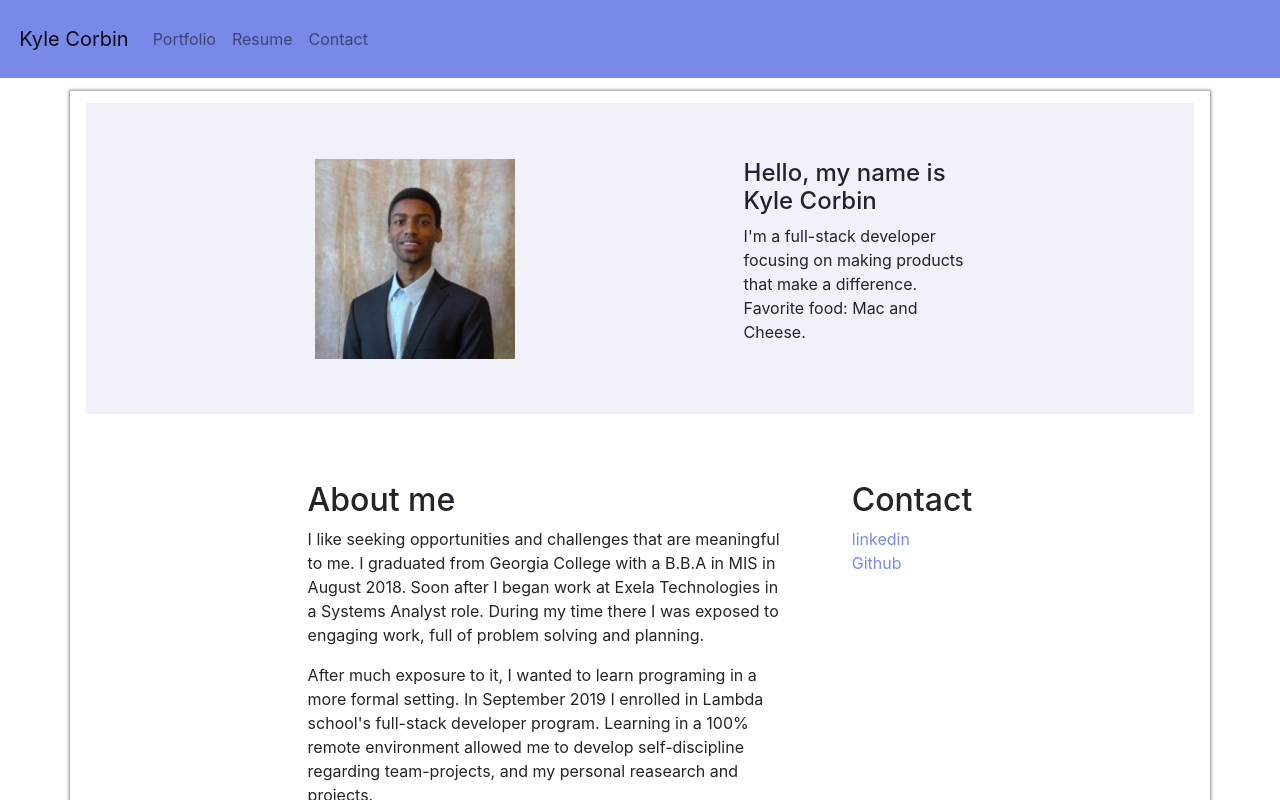
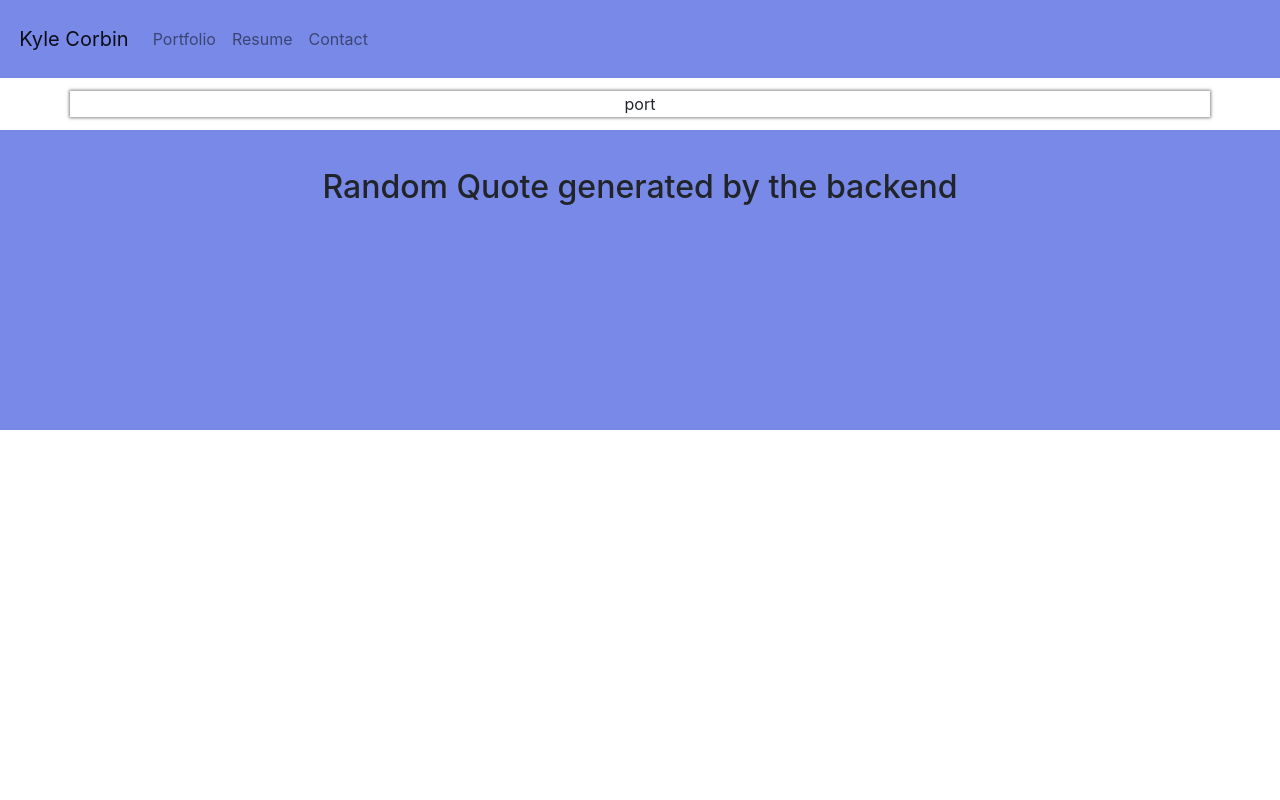
Before and after one commit to YeetOrBeYate/KyleCorbin, a React (Create React App) app: page /portfolio in a window 1280 px wide. Shown: the top 800 px of the page. Built offline with nearby package versions, Linux system fonts and the light colour scheme.

Commit message:
Got the styling a bit more refined, and got the react-router set up in the app file and started implementing router links on the navbar

```diff
--- a/src/App.js
+++ b/src/App.js
@@ -2,8 +2,9 @@ import React from 'react';
 import NavBarcomp from "./comp/NavBar"
 import FooterBar from "./comp/FooterBar"
 import Home from './comp/Home'
+import Portfolio from './comp/Portfolio'
 import {Container } from 'reactstrap';
-import {Route} from "react-router-dom"
+import {Route,Switch} from "react-router-dom"
 
 import './App.css';
 
@@ -16,7 +17,10 @@ function App() {
     <div className="App">
       <NavBarcomp/>
       <Container className="themed-container" fluid="sm">
-        <Route path='/' component={Home}/>
+        <Switch>
+          <Route path="/portfolio" component={Portfolio}/>
+          <Route path='/' component={Home}/>
+        </Switch>
       </Container>
       <FooterBar/>
     </div>
--- a/src/comp/NavBar.js
+++ b/src/comp/NavBar.js
@@ -9,6 +9,7 @@ import {
     NavItem,
     NavLink,
   } from 'reactstrap';
+  import {Link} from 'react-router-dom'
 
 const NavBarcomp = ()=>{
 
@@ -29,14 +30,14 @@ const NavBarcomp = ()=>{
     return(
     <div>
         <Navbar color="primary" light expand="md">
-            <NavbarBrand>
+            <NavbarBrand href="/">
                 Kyle Corbin
             </NavbarBrand>
             <NavbarToggler onClick={toggle} className="mr-2"/>
             <Collapse isOpen = {isOpen} navbar>
             <Nav navbar>
                 <NavItem>
-                    <NavLink>Portfolio</NavLink>
+                    <Link className="nav-link" to="/portfolio">Portfolio</Link>
                 </NavItem>
                 <NavItem>
                     <NavLink>Resume</NavLink>
--- /dev/null
+++ b/src/comp/Portfolio.js
@@ -0,0 +1,13 @@
+import React from 'react'
+
+const Portfolio = ()=>{
+
+    return(
+        <div>
+            port
+        </div>
+    )
+
+}
+
+export default Portfolio
```
